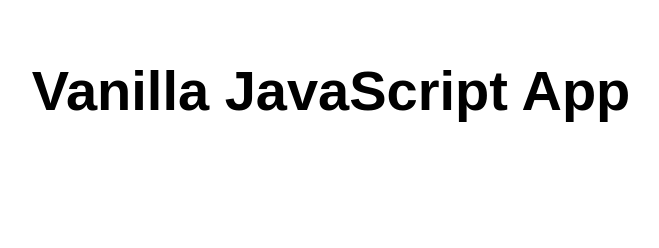
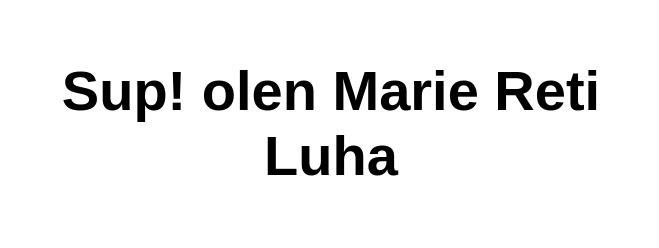
Before and after one commit to marieluha/ut2025azapp, a website: page src/index.html in a window 1280 px wide. Shown: the whole page, without its empty margins (309-968 px from the left). Drawn offline with Linux system fonts and the light colour scheme.

Commit message:
Update index.html

```diff
--- a/src/index.html
+++ b/src/index.html
@@ -10,7 +10,7 @@
 
 <body>
   <main>
-    <h1>Vanilla JavaScript App</h1>
+    <h1>Sup! olen Marie Reti Luha</h1>
   </main>
 </body>
 
```
